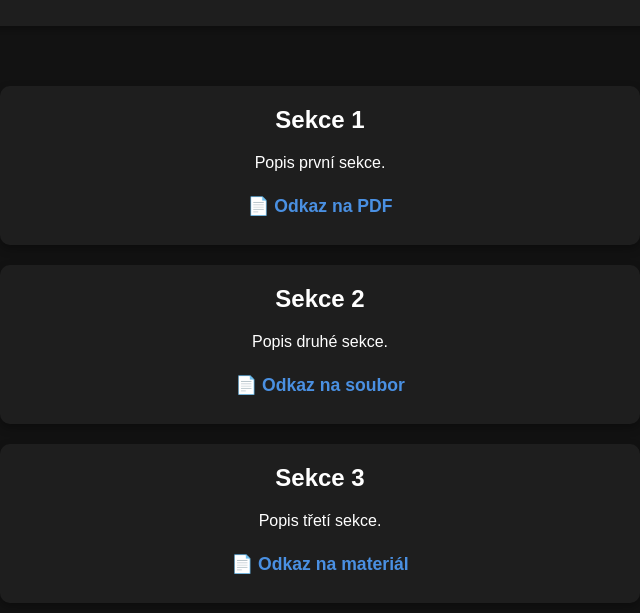
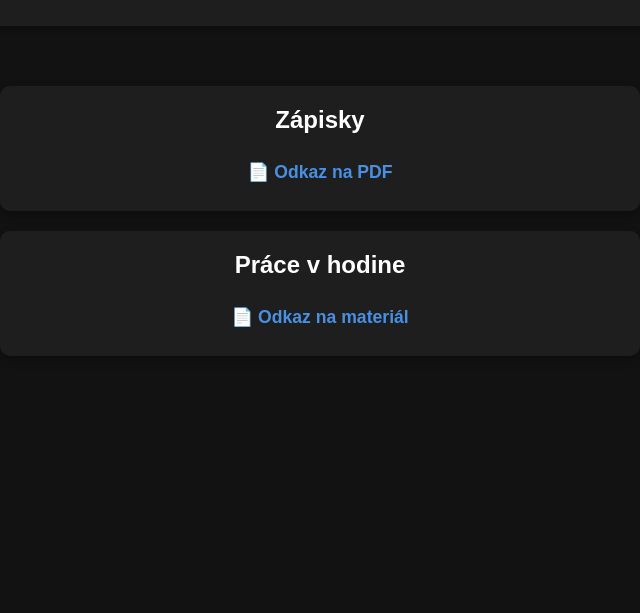
Before and after one commit to Takez0o/web, a plain HTML site: page hs.html in a window 1280 px wide. Shown: the part 99-712 px from the top of the page, without its empty margins (320-960 px from the left). Drawn offline with Linux system fonts and the light colour scheme.

Commit message:
Update hs.html

```diff
--- a/hs.html
+++ b/hs.html
@@ -20,20 +20,14 @@
 
     <main>
         <section class="content">
-            <h2>Sekce 1</h2>
-            <p>Popis první sekce.</p>
+            <h2>Zápisky</h2>
+            <p></p>
             <a href="#">📄 Odkaz na PDF</a>
         </section>
 
         <section class="content">
-            <h2>Sekce 2</h2>
-            <p>Popis druhé sekce.</p>
-            <a href="#">📄 Odkaz na soubor</a>
-        </section>
-
-        <section class="content">
-            <h2>Sekce 3</h2>
-            <p>Popis třetí sekce.</p>
+            <h2>Práce v hodine</h2>
+            <p></p>
             <a href="#">📄 Odkaz na materiál</a>
         </section>
     </main>
```
